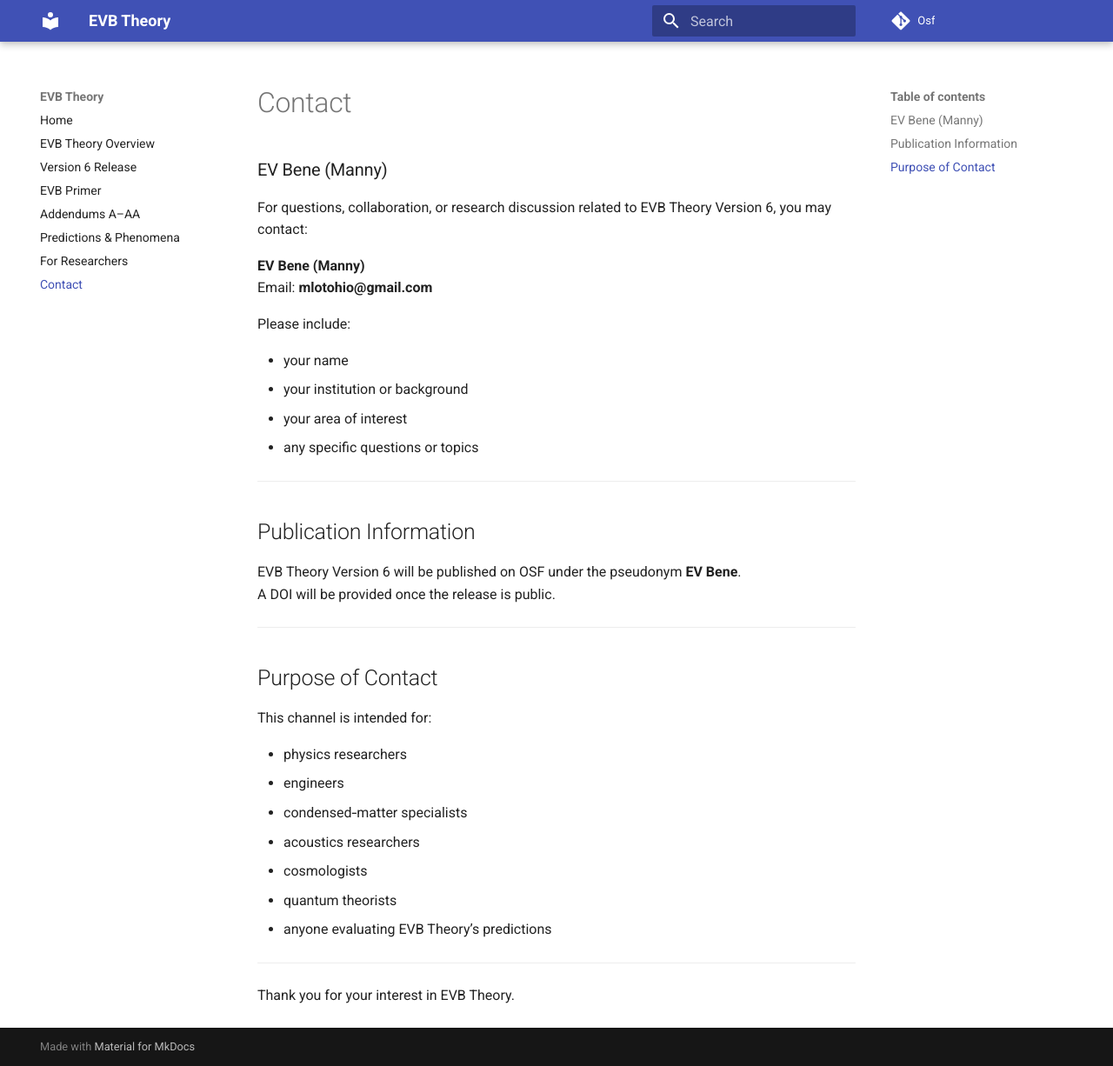
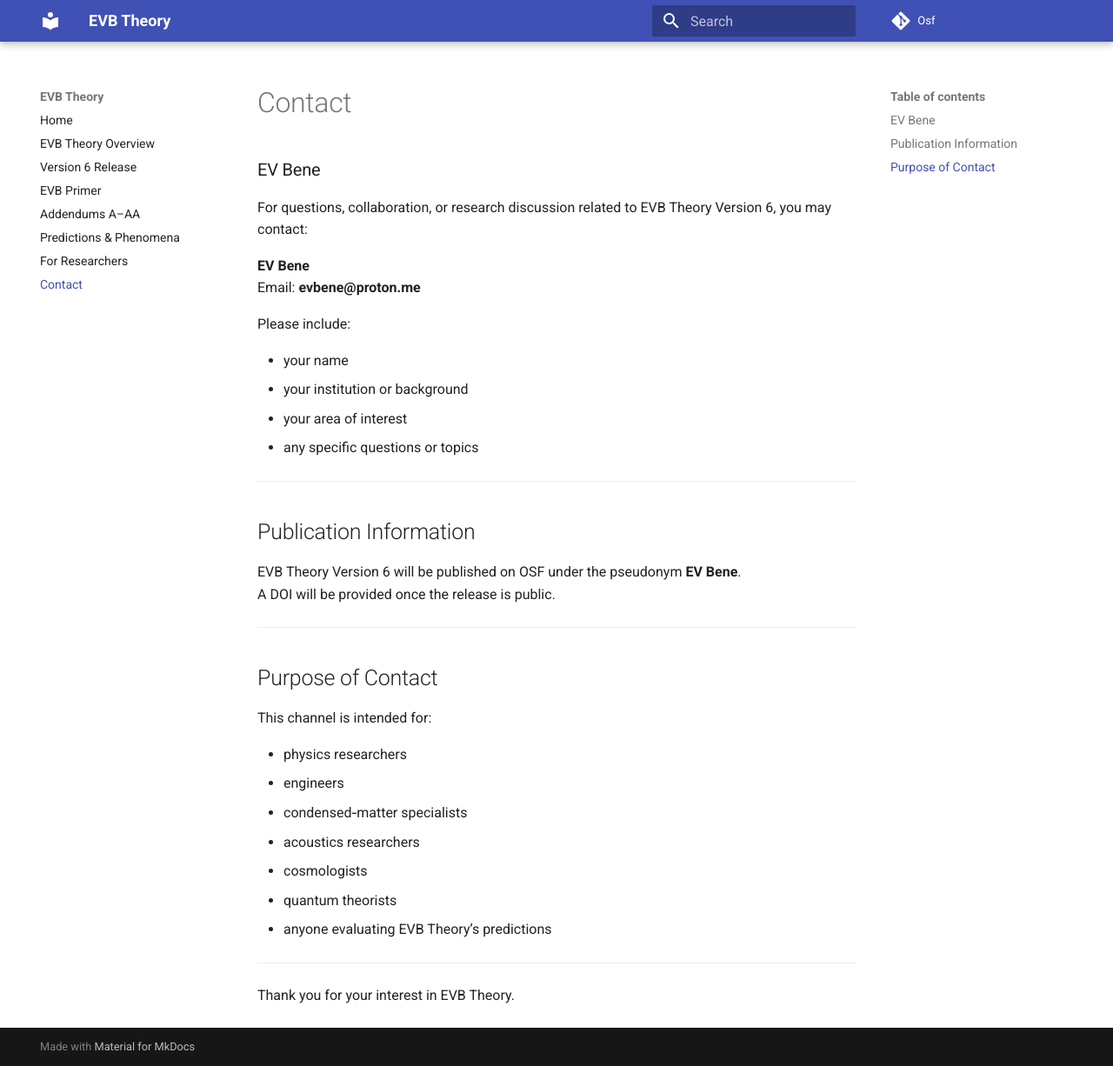
Before and after one commit to evbene/evb-theory, an MkDocs documentation site: the page built from docs/contact.md, in a window 1280 px wide and 1226 px high. Shown: the whole window at 87% size. Built offline with MkDocs 1.6.1 and Material for MkDocs 9.7.7, drawn with Linux system fonts in a browser that asks for light colours.

Commit message:
Update contact.md

```diff
--- a/docs/contact.md
+++ b/docs/contact.md
@@ -1,10 +1,10 @@
 # Contact
-### EV Bene (Manny)
+### EV Bene
 
 For questions, collaboration, or research discussion related to EVB Theory Version 6, you may contact:
 
-**EV Bene (Manny)**
-Email: **mlotohio@gmail.com**
+**EV Bene**
+Email: **evbene@proton.me**
 
 Please include:
 
```
